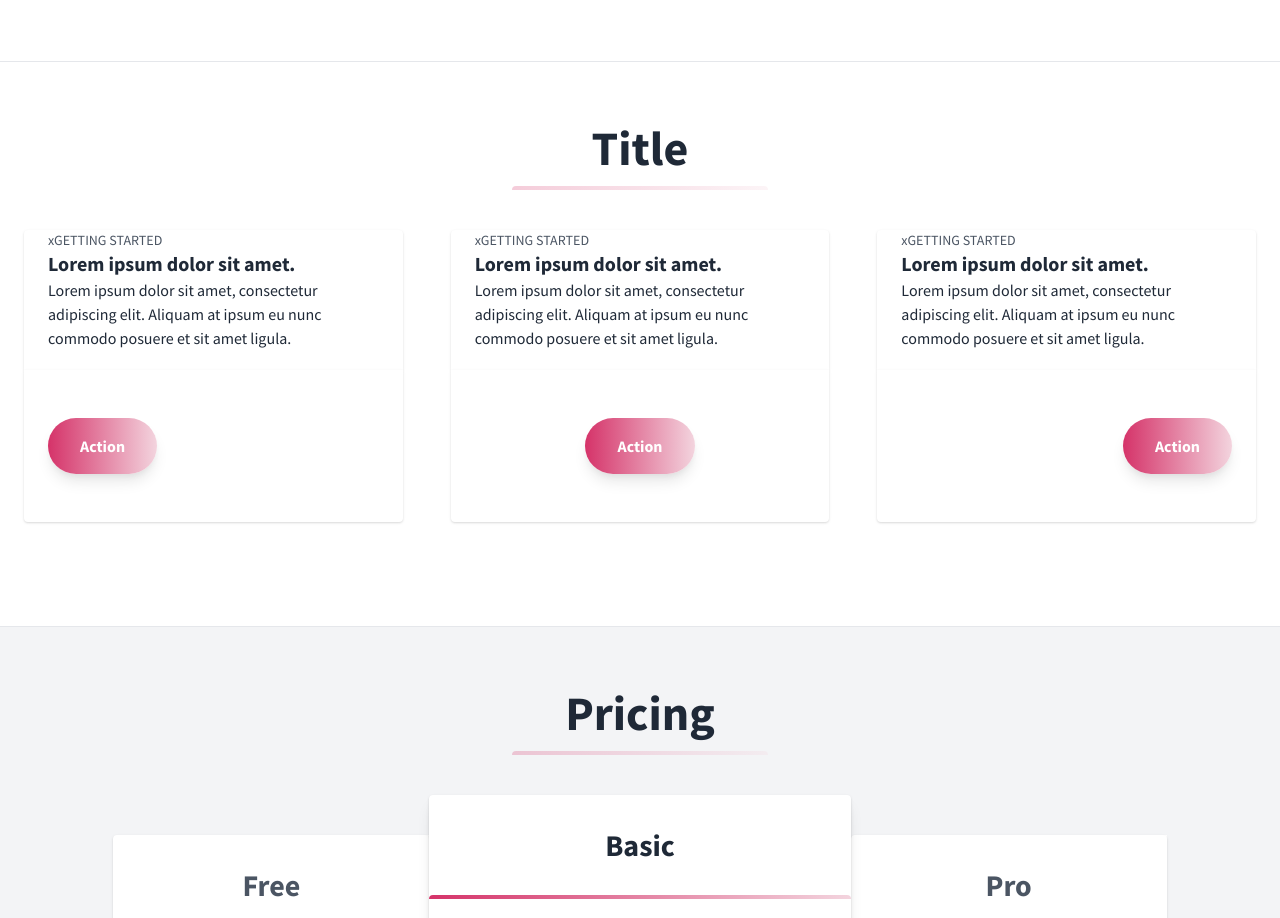
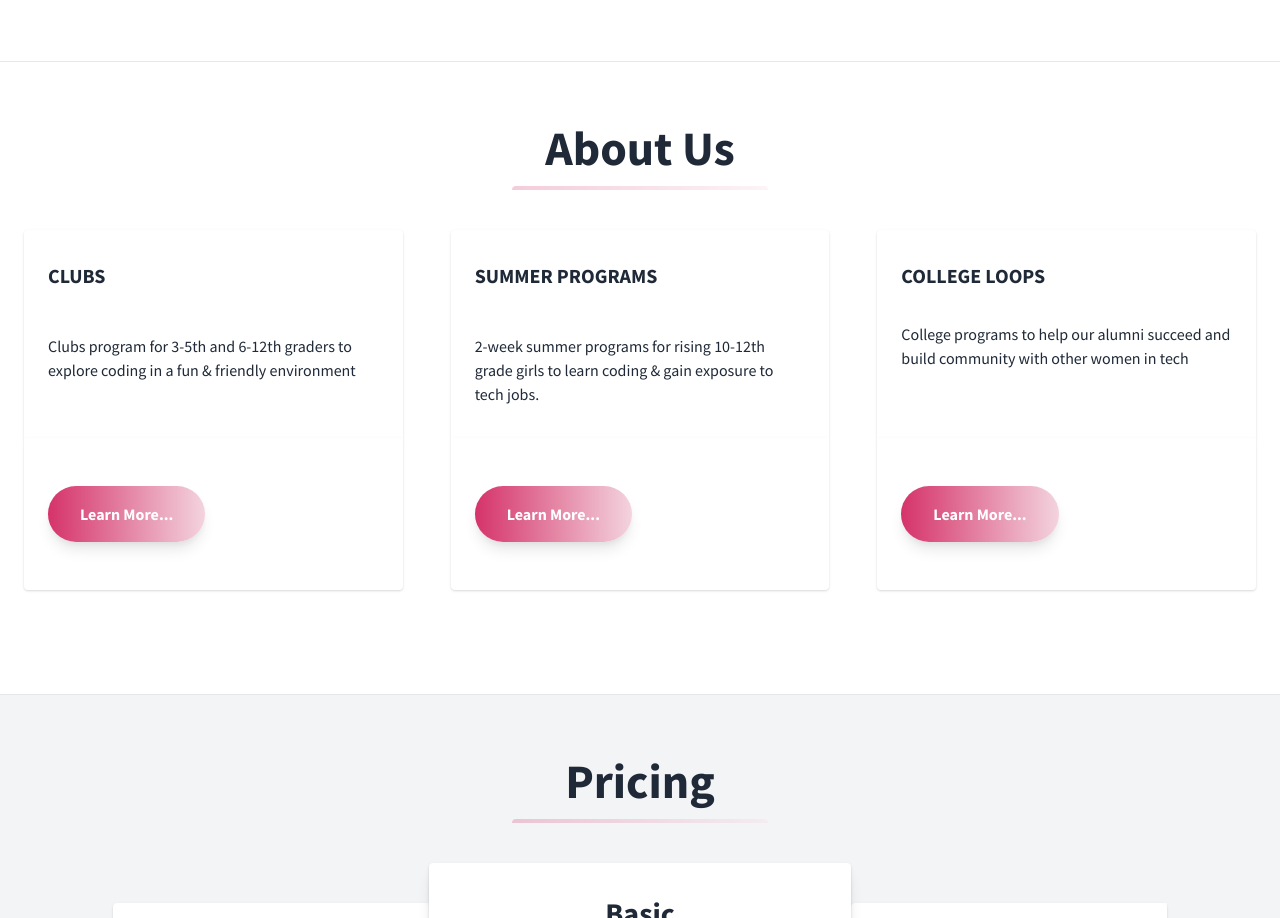
Before and after one commit to Rena-Tokhi/STEM, a plain HTML site: page index.html in a window 1280 px wide. Shown: the part 1511-2429 px from the top of the page. Drawn offline with nearby package versions, Linux system fonts and the light colour scheme.

Commit message:
Making cards in about section is done !

```diff
--- a/index.html
+++ b/index.html
@@ -375,10 +375,13 @@
       </div>
     </div>
   </section>
+
+   <!-- about section -->
+    <!-- 1st box -->
     <section class="bg-white border-b py-8">
       <div class="container mx-auto flex flex-wrap pt-4 pb-12">
         <h1 class="w-full my-2 text-5xl font-bold leading-tight text-center text-gray-800">
-        Title
+          About Us
         </h1>
         <div class="w-full mb-4">
           <div class="h-1 mx-auto gradient w-64 opacity-25 my-0 py-0 rounded-t"></div>
@@ -386,77 +389,70 @@
         <div class="w-full md:w-1/3 p-6 flex flex-col flex-grow flex-shrink">
           <div class="flex-1 bg-white rounded-t rounded-b-none overflow-hidden shadow">
             <a href="#" class="flex flex-wrap no-underline hover:no-underline">
-            <p class="w-full text-gray-600 text-xs md:text-sm px-6">
-              xGETTING STARTED
-            </p>
-            <div class="w-full font-bold text-xl text-gray-800 px-6">
-              Lorem ipsum dolor sit amet.
+              <div class="w-full font-bold text-xl text-gray-800 px-6 p-8">
+                CLUBS
               </div>
-            <p class="text-gray-800 text-base px-6 mb-5">
-              Lorem ipsum dolor sit amet, consectetur adipiscing elit. Aliquam at ipsum eu nunc commodo posuere et sit
-              amet ligula.
+              <p class="text-gray-800 text-base px-6 mb-5 p-3">
+                Clubs program for 3-5th and 6-12th graders to explore coding in a fun & friendly environment
               </p>
             </a>
           </div>
           <div class="flex-none mt-auto bg-white rounded-b rounded-t-none overflow-hidden shadow p-6">
             <div class="flex items-center justify-start">
-            <button
-              class="mx-auto lg:mx-0 hover:underline gradient text-white font-bold rounded-full my-6 py-4 px-8 shadow-lg focus:outline-none focus:shadow-outline transform transition hover:scale-105 duration-300 ease-in-out">
-              Action
+              <button class="mx-auto lg:mx-0 hover:underline gradient text-white font-bold rounded-full my-6 py-4 px-8 shadow-lg focus:outline-none focus:shadow-outline transform transition hover:scale-105 duration-300 ease-in-out">
+                Learn More...
               </button>
             </div>
           </div>
         </div>
+
+         <!-- 2nd box -->
         <div class="w-full md:w-1/3 p-6 flex flex-col flex-grow flex-shrink">
           <div class="flex-1 bg-white rounded-t rounded-b-none overflow-hidden shadow">
             <a href="#" class="flex flex-wrap no-underline hover:no-underline">
-            <p class="w-full text-gray-600 text-xs md:text-sm px-6">
-              xGETTING STARTED
-            </p>
-            <div class="w-full font-bold text-xl text-gray-800 px-6">
-              Lorem ipsum dolor sit amet.
+              <div class="w-full font-bold text-xl text-gray-800 px-6 p-8">
+                SUMMER PROGRAMS
               </div>
-            <p class="text-gray-800 text-base px-6 mb-5">
-              Lorem ipsum dolor sit amet, consectetur adipiscing elit. Aliquam at ipsum eu nunc commodo posuere et sit
-              amet ligula.
+              <p class="text-gray-800 text-base px-6 mb-5 p-3">
+                2-week summer programs for rising 10-12th grade girls to learn coding & gain exposure to tech jobs.
               </p>
             </a>
           </div>
           <div class="flex-none mt-auto bg-white rounded-b rounded-t-none overflow-hidden shadow p-6">
-          <div class="flex items-center justify-center">
-            <button
-              class="mx-auto lg:mx-0 hover:underline gradient text-white font-bold rounded-full my-6 py-4 px-8 shadow-lg focus:outline-none focus:shadow-outline transform transition hover:scale-105 duration-300 ease-in-out">
-              Action
+            <div class="flex items-center justify-start">
+              <button class="mx-auto lg:mx-0 hover:underline gradient text-white font-bold rounded-full my-6 py-4 px-8 shadow-lg focus:outline-none focus:shadow-outline transform transition hover:scale-105 duration-300 ease-in-out">
+                Learn More...
               </button>
             </div>
           </div>
         </div>
+
+        <!-- 3rd box -->
         <div class="w-full md:w-1/3 p-6 flex flex-col flex-grow flex-shrink">
           <div class="flex-1 bg-white rounded-t rounded-b-none overflow-hidden shadow">
             <a href="#" class="flex flex-wrap no-underline hover:no-underline">
-            <p class="w-full text-gray-600 text-xs md:text-sm px-6">
+              <!-- <p class="w-full text-gray-600 text-xs md:text-sm px-6">
                 xGETTING STARTED
-            </p>
-            <div class="w-full font-bold text-xl text-gray-800 px-6">
-              Lorem ipsum dolor sit amet.
+              </p> -->
+              <div class="w-full font-bold text-xl text-gray-800 px-6 p-8">
+                COLLEGE LOOPS
               </div>
               <p class="text-gray-800 text-base px-6 mb-5">
-              Lorem ipsum dolor sit amet, consectetur adipiscing elit. Aliquam at ipsum eu nunc commodo posuere et sit
-              amet ligula.
+                College programs to help our alumni succeed and build community with other women in tech
               </p>
             </a>
           </div>
           <div class="flex-none mt-auto bg-white rounded-b rounded-t-none overflow-hidden shadow p-6">
-          <div class="flex items-center justify-end">
-            <button
-              class="mx-auto lg:mx-0 hover:underline gradient text-white font-bold rounded-full my-6 py-4 px-8 shadow-lg focus:outline-none focus:shadow-outline transform transition hover:scale-105 duration-300 ease-in-out">
-              Action
+            <div class="flex items-center justify-start">
+              <button class="mx-auto lg:mx-0 hover:underline gradient text-white font-bold rounded-full my-6 py-4 px-8 shadow-lg focus:outline-none focus:shadow-outline transform transition hover:scale-105 duration-300 ease-in-out">
+                Learn More...
               </button>
             </div>
           </div>
         </div>
       </div>
     </section>
+
   <section class="bg-gray-100 py-8">
     <div class="container mx-auto px-2 pt-4 pb-12 text-gray-800">
       <h1 class="w-full my-2 text-5xl font-bold leading-tight text-center text-gray-800">
```
Lines whose indentation alone changed are shown as unchanged.
